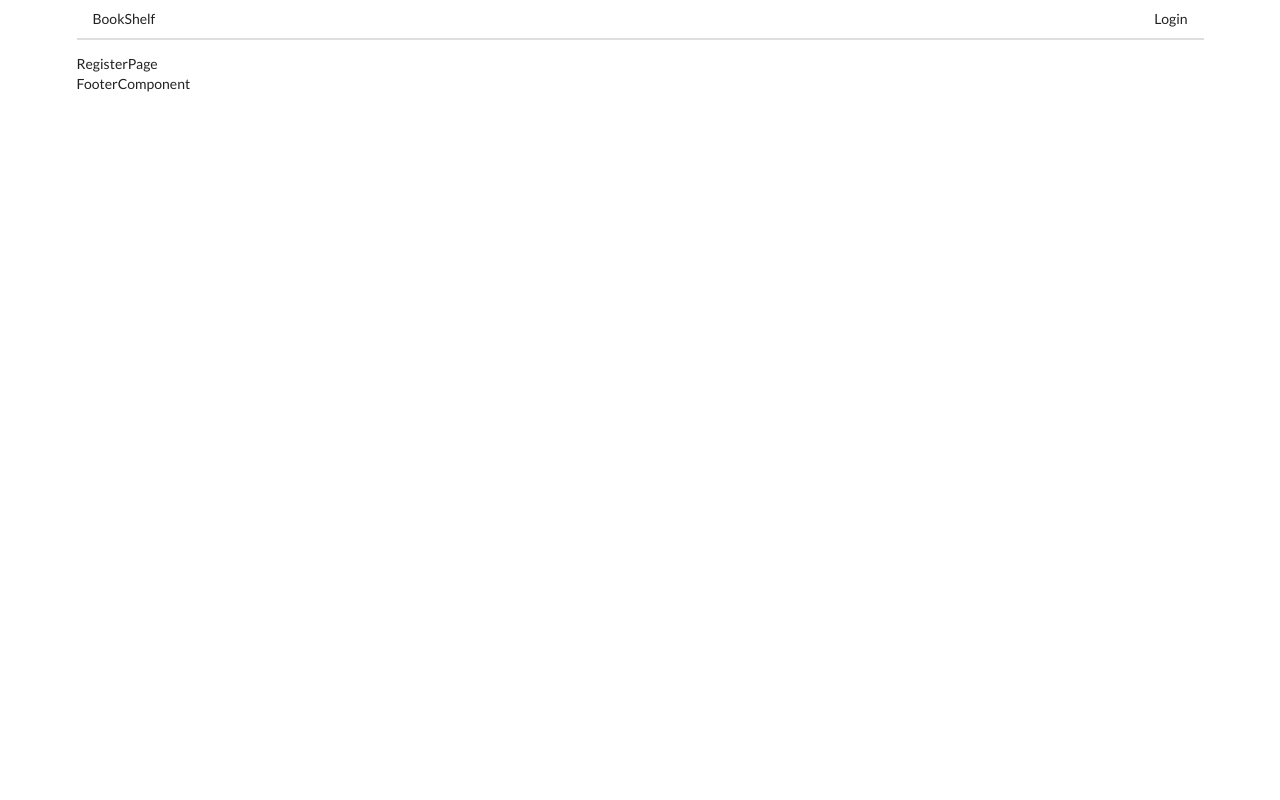
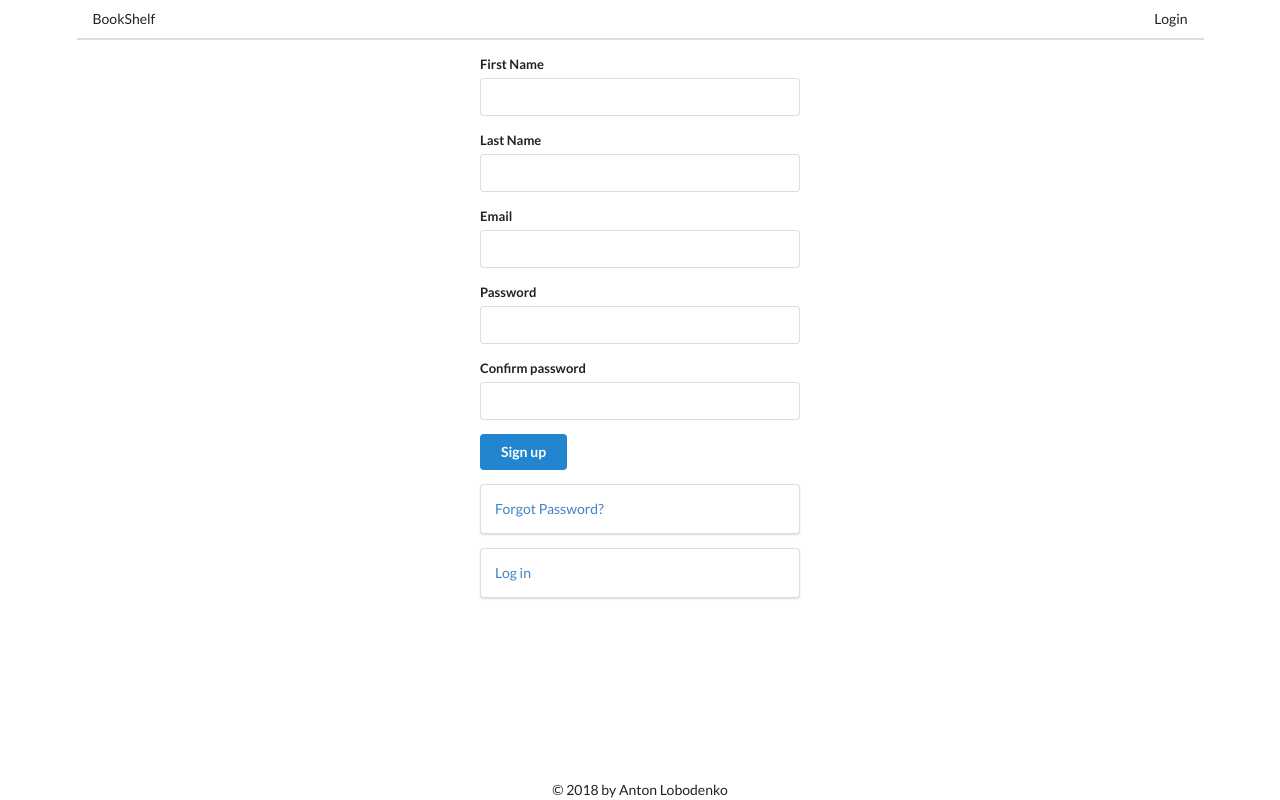
Before and after one commit to sniffy1988/courseprojectreact, a React (Create React App) app: page /sign-up in a window 1280 px wide. Built offline with nearby package versions, Linux system fonts and the light colour scheme.

Commit message:
add login form, register form, main page, reset form

```diff
--- a/src/App.js
+++ b/src/App.js
@@ -14,6 +14,7 @@ class App extends Component {
       <Router>
         <div className='ui container'>
           <Header user={user} />
+          <div className='main'>
             <Switch>
               <Route path='/' exact component={Pages.MainPage} />
               <Route path='/login' component={Pages.LoginPage} />
@@ -41,6 +42,7 @@ class App extends Component {
                 user={user}
               />
             </Switch>
+          </div>
           <Footer />
         </div>
       </Router>
--- a/src/components/Footer.js
+++ b/src/components/Footer.js
@@ -1,7 +1,11 @@
 import React from "react";
 
 const Footer = () => {
-  return <div>FooterComponent</div>;
+  return (
+    <div className='footer'>
+      <p>&copy; 2018 by Anton Lobodenko</p>
+    </div>
+  );
 };
 
 export default Footer;
--- /dev/null
+++ b/src/components/ForgotPasswordForm.js
@@ -0,0 +1,21 @@
+import React, { Component } from "react";
+
+export default class ForgotPasswordForm extends Component {
+  render() {
+    return (
+      <div className='ui form'>
+        <div className='field'>
+          <label htmlFor='email'>Email</label>
+          <input type='email' name='email' id='email' />
+        </div>
+        <div className='field'>
+          <label htmlFor='newPassword'>New Password</label>
+          <input type='password' name='newPassword' id='newPassword' />
+        </div>
+        <div className='field'>
+          <button className='ui button primary'>Reset Password</button>
+        </div>
+      </div>
+    );
+  }
+}
--- a/src/components/LoginForm.js
+++ b/src/components/LoginForm.js
@@ -1,7 +1,30 @@
 import React, { Component } from "react";
+import { Link } from "react-router-dom";
 
 export default class LoginForm extends Component {
   render() {
-    return <div>email, password,button, links</div>;
+    return (
+      <div className='ui form'>
+        <div className='field'>
+          <label htmlFor='email'>Email</label>
+          <input type='email' name='email' placeholder='Email' />
+        </div>
+        <div className='field'>
+          <label htmlFor='password'>Password</label>
+          <input type='password' name='password' placeholder='Password' />
+        </div>
+        <div className='field'>
+          <button className='ui button primary'>Login</button>
+        </div>
+        <div className='ui segment'>
+          <Link className='floated left' to='/reset-password'>
+            Forgot Password?
+          </Link>
+        </div>
+        <div className='ui segment'>
+          <Link to='/sign-up'>Sign Up</Link>
+        </div>
+      </div>
+    );
   }
 }
--- /dev/null
+++ b/src/components/RegisterForm.js
@@ -0,0 +1,40 @@
+import React, { Component } from "react";
+import { Link } from "react-router-dom";
+
+export default class RegisterForm extends Component {
+  render() {
+    return (
+      <div className='ui form'>
+        <div className='field'>
+          <label htmlFor='firstName'>First Name</label>
+          <input type='text' name='firstName' id='firstName' />
+        </div>
+        <div className='field'>
+          <label htmlFor='lastName'>Last Name</label>
+          <input type='text' name='lastName' id='lastName' />
+        </div>
+        <div className='field'>
+          <label htmlFor='email'>Email</label>
+          <input type='email' name='email' id='email' />
+        </div>
+        <div className='field'>
+          <label htmlFor='password'>Password</label>
+          <input type='password' name='password' id='password' />
+        </div>
+        <div className='field'>
+          <label htmlFor='confirmPassword'>Confirm password</label>
+          <input type='password' name='confirmPassword' id='confirmPassword' />
+        </div>
+        <div className='field'>
+          <button className='ui button primary'>Sign up</button>
+        </div>
+        <div className='ui segment'>
+          <Link to='/reset-password'>Forgot Password?</Link>
+        </div>
+        <div className='ui segment'>
+          <Link to='/login'>Log in</Link>
+        </div>
+      </div>
+    );
+  }
+}
--- a/src/components/index.js
+++ b/src/components/index.js
@@ -1,3 +1,5 @@
 export { default as Header } from "./Header";
 export { default as Footer } from "./Footer";
 export { default as LoginForm } from "./LoginForm";
+export { default as RegisterForm } from "./RegisterForm";
+export { default as ForgotPasswordForm } from "./ForgotPasswordForm";
--- /dev/null
+++ b/src/index.css
@@ -0,0 +1,25 @@
+.ui.form {
+  max-width: 320px;
+  margin-left: auto;
+  margin-right: auto;
+}
+
+html,
+body,
+#root {
+  height: 100%;
+}
+
+#root > .container {
+  height: 100%;
+  display: flex;
+  flex-direction: column;
+}
+
+.footer {
+  margin-top: auto;
+}
+
+.footer p {
+  text-align: center;
+}
--- a/src/index.js
+++ b/src/index.js
@@ -3,6 +3,7 @@ import ReactDOM from "react-dom";
 import { Provider } from "react-redux";
 import configureStore from "./store";
 import App from "./App";
+import "./index.css";
 import * as serviceWorker from "./serviceWorker";
 
 ReactDOM.render(
--- a/src/screens/MainPage.js
+++ b/src/screens/MainPage.js
@@ -2,6 +2,12 @@ import React, { Component } from "react";
 
 export default class MainPage extends Component {
   render() {
-    return <div>MainPage</div>;
+    return (
+      <div>
+        <h1 className='ui header'>BookShelf App</h1>
+        <p>Welcome!</p>
+        <p>All functional will be avaliable after login.</p>
+      </div>
+    );
   }
 }
--- a/src/screens/RegisterPage.js
+++ b/src/screens/RegisterPage.js
@@ -1,7 +1,12 @@
 import React, { Component } from "react";
+import { RegisterForm } from "../components";
 
 export default class RegisterPage extends Component {
   render() {
-    return <div>RegisterPage</div>;
+    return (
+      <div>
+        <RegisterForm />
+      </div>
+    );
   }
 }
--- a/src/screens/ResetPasswordPage.js
+++ b/src/screens/ResetPasswordPage.js
@@ -1,7 +1,12 @@
 import React, { Component } from "react";
+import { ForgotPasswordForm } from "../components";
 
 export default class ResetPasswordPage extends Component {
   render() {
-    return <div>ResetPasswordPage</div>;
+    return (
+      <div>
+        <ForgotPasswordForm />
+      </div>
+    );
   }
 }
```
Lines whose indentation alone changed are shown as unchanged.
